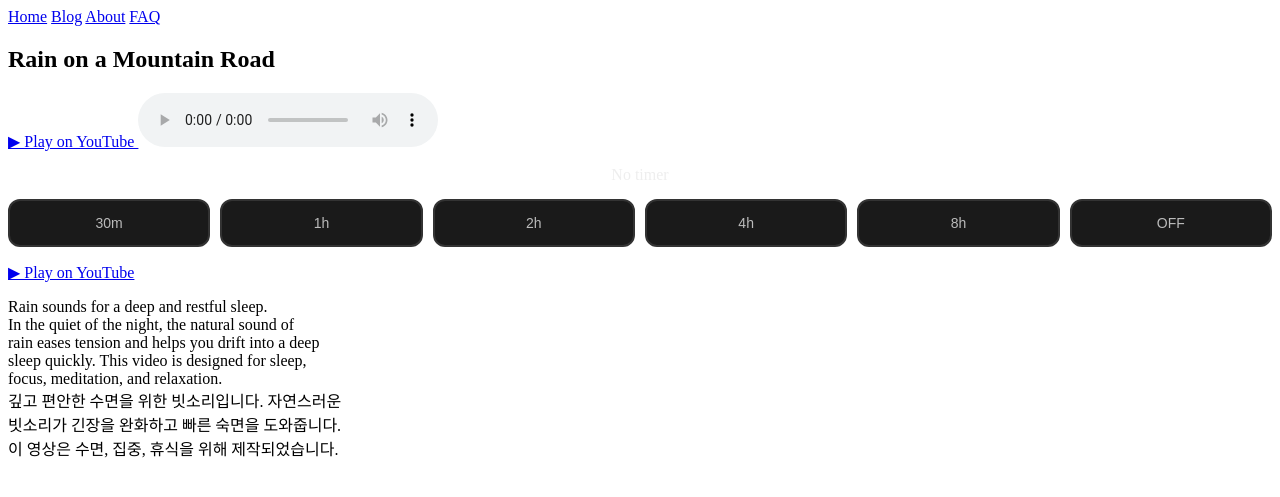
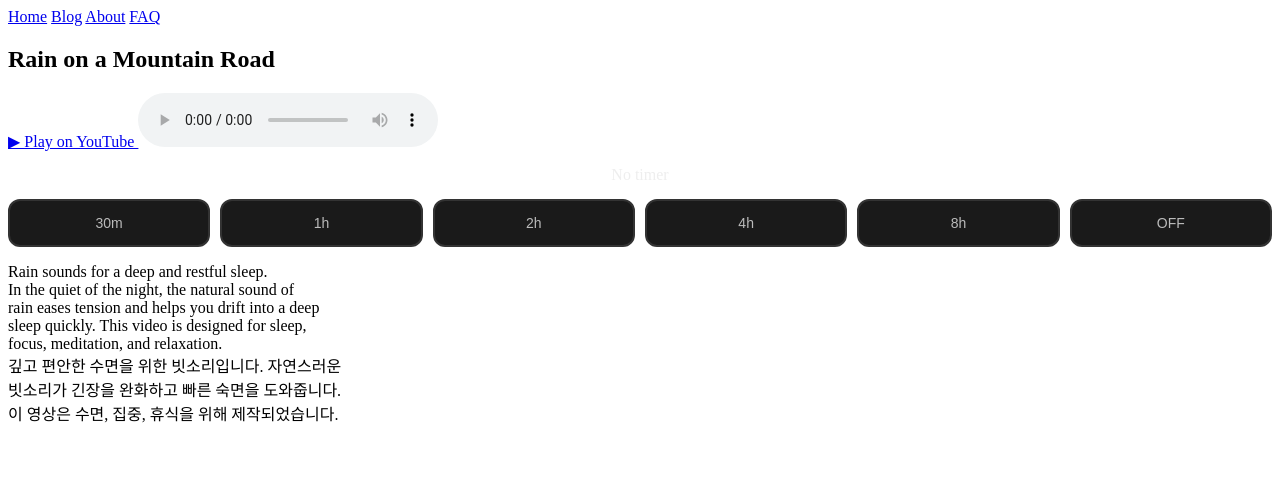
Before and after one commit to choijangwook/rain-deep-sleep, a Jekyll site: the page built from _posts/2026-04-18-Rain on a Mountain Road.md, in a window 1280 px wide. Shown: the top 497 px of the page. Built offline with Jekyll 4.4.1, drawn with Linux system fonts in a browser that asks for light colours.

Commit message:
Update 2026-04-18-Rain on a Mountain Road.md

```diff
--- a/_posts/2026-04-18-Rain on a Mountain Road.md
+++ b/_posts/2026-04-18-Rain on a Mountain Road.md
@@ -8,10 +8,6 @@ youtube_id: VRYfJwNlXNo
 
 ---
 
-<a href="https://www.youtube.com/watch?v={{ page.youtube_id }}" target="_blank" class="youtube-button">
-▶ Play on YouTube
-</a>
-
 Rain sounds for a deep and restful sleep. <br>
 In the quiet of the night, the natural sound of <br>
 rain eases tension and helps you drift into a deep <br>
```
